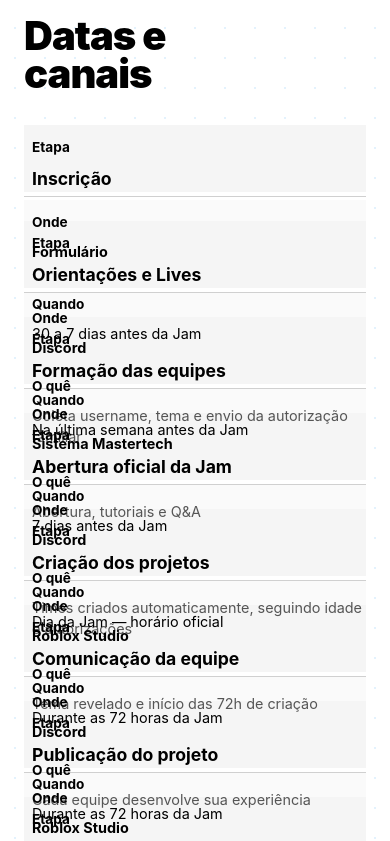
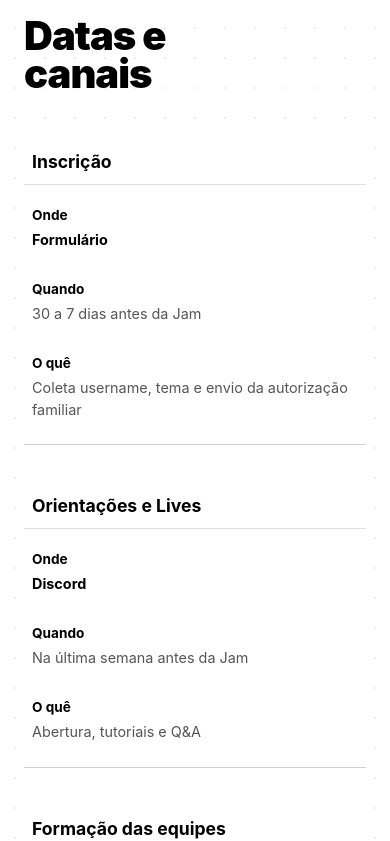
Before and after one commit to FabioRibeiro19792100/roblox-creator-jam, a React (Vite) app: page / in a window 390 px wide. Shown: the part 9260-10101 px from the top of the page. Built offline with nearby package versions, Linux system fonts and the light colour scheme.

Commit message:
Fix mobile table layout: Remove fixed heights and backgrounds, improve card layout

```diff
--- a/src/components/DatasCanaisSection.css
+++ b/src/components/DatasCanaisSection.css
@@ -343,11 +343,13 @@
 @media (max-width: 767px) {
   .datas-canais-table-wrapper {
     display: block;
+    overflow-x: visible;
   }
 
   .datas-canais-table {
     display: block;
     width: 100%;
+    table-layout: auto;
   }
 
   .datas-canais-table thead {
@@ -365,10 +367,10 @@
     background: #fff;
     border: none;
     border-radius: 0;
-    padding: 0;
+    padding: 1rem 0;
     box-shadow: none;
     border-bottom: 1px solid #d0d0d0;
-    padding-bottom: 1rem;
+    height: auto !important;
   }
 
   .datas-canais-table tbody tr:last-child {
@@ -378,13 +380,17 @@
 
   .datas-canais-table tbody td {
     display: block;
-    padding: 0.75rem 0;
+    padding: 0.5rem 0;
     border: none;
     text-align: left;
+    background: transparent !important;
+    width: 100% !important;
+    height: auto !important;
+    font-size: 0.9rem;
   }
 
   .datas-canais-table tbody td:not(:last-child) {
-    margin-bottom: 0.5rem;
+    margin-bottom: 0.75rem;
   }
 
   .datas-canais-table tbody td::before {
@@ -392,15 +398,33 @@
     font-weight: 700;
     color: #000;
     display: block;
-    margin-bottom: 0.5rem;
+    margin-bottom: 0.25rem;
     font-size: 0.85rem;
   }
 
   .datas-canais-table .etapa-cell {
-    background: transparent;
+    background: transparent !important;
     font-size: 1.1rem;
-    margin-bottom: 1rem;
-    padding-bottom: 0;
-    border-bottom: none;
+    font-weight: 700;
+    color: #000;
+    margin-bottom: 0.75rem;
+    padding-bottom: 0.5rem;
+    border-bottom: 1px solid #e0e0e0;
+  }
+
+  .datas-canais-table .etapa-cell::before {
+    display: none;
+  }
+
+  .datas-canais-table tbody td:nth-child(2),
+  .datas-canais-table tbody td:nth-child(3),
+  .datas-canais-table tbody td:nth-child(4) {
+    color: #555;
+    font-weight: 400;
+  }
+
+  .datas-canais-table tbody td:nth-child(2) {
+    font-weight: 700;
+    color: #000;
   }
 }
```
